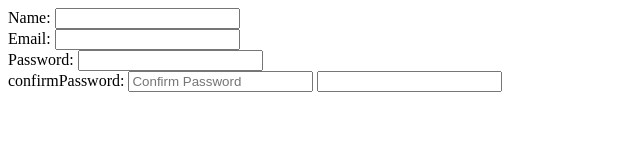
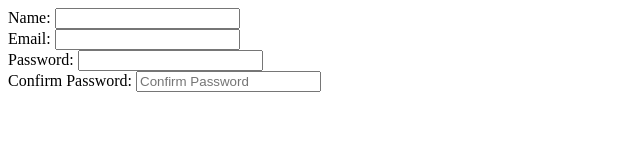
Before and after one commit to rjkyle-dev/gitONE, a plain HTML site: page index.html in a window 1280 px wide. Shown: the whole page, without its empty margins (0-640 px from the left). Drawn offline with Linux system fonts and the light colour scheme.

Commit message:
Added each name property value

```diff
--- a/index.html
+++ b/index.html
@@ -10,26 +10,26 @@
     <label for="name">
       Name:
     </label>
-      <input type="text" name="" id="name">
+      <input type="text" name="name" id="name">
   </div>
   <div>
     <label for="email">
       Email:
     </label>
-      <input type="email" name="" id="email">
+      <input type="email" name="email" id="email">
   </div>
   <div>
     <label for="password">
       Password:
     </label>
-      <input type="password" name="" id="password">
+      <input type="password" name="password" id="password">
   </div>
   <div>
     <label for="confirmpassword">
-      confirmPassword:
+      Confirm Password:
     </label>
-      <input type="password" name="" id="confirmpassword" placeholder="Confirm Password">
-      <input type="password" name="confirmPassword" id="confirmpassword">
+      <input type="password" name="confirmPassword" id="confirmpassword" placeholder="Confirm Password">
+
   </div>
 </body>
 </html>
```
